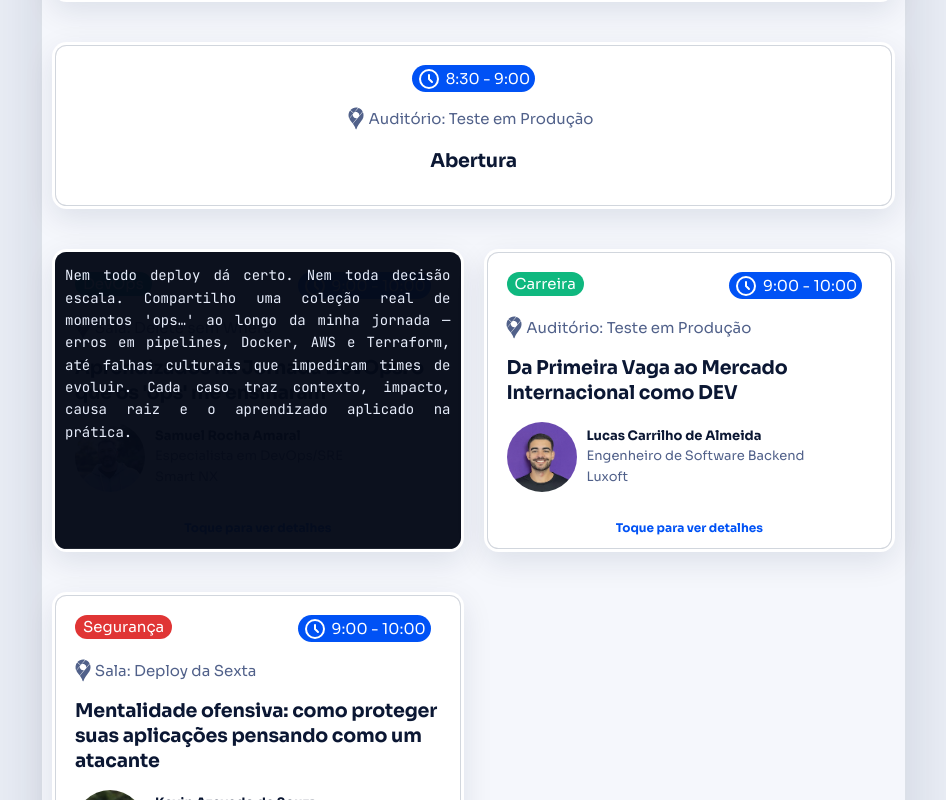
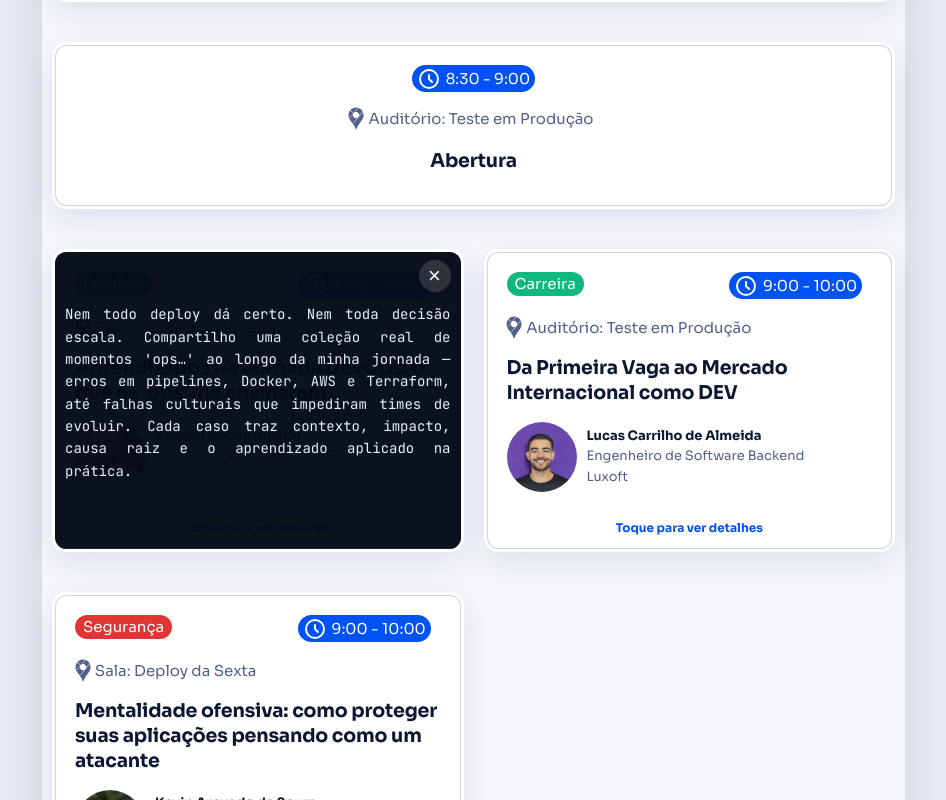
Before and after one commit to techhub-jf/techhub-site, a Vue app: page /conf in a window 1280 px wide. Both pictures are taken after a click on the element 416 px from the left and 3142 px from the top of the page. Shown: the part 2742-3542 px from the top of the page, without its empty margins (159-1105 px from the left). Built offline with nearby package versions, Linux system fonts and the light colour scheme.

Commit message:
update site

```diff
--- a/src/components/conf2026/Schedule.vue
+++ b/src/components/conf2026/Schedule.vue
@@ -42,6 +42,7 @@
     <div class="schedule-description">
       <p class="schedule-description-text">{{ description }}</p>
     </div>
+    <button v-if="expanded" class="schedule-close" @click.stop="expanded = false" aria-label="Fechar detalhes">×</button>
   </div>
 </template>
 
@@ -305,18 +306,45 @@ onUnmounted(unregister)
   white-space: pre-line
 }
 
-/* Hover só em dispositivos que realmente têm hover (desktop). */
-@media (hover: hover) {
+/* Hover só em dispositivos com mouse de verdade (evita hover "grudado" em touch). */
+@media (hover: hover) and (pointer: fine) {
   .schedule-card:hover .schedule-description {
     height: 101%;
     transform: translateY(-100%);
   }
 }
 
+/* Botão de fechar o overlay (mobile) — sempre acessível quando expandido. */
+.schedule-close {
+  position: absolute;
+  top: 8px;
+  right: 10px;
+  z-index: 3;
+  width: 32px;
+  height: 32px;
+  border: none;
+  border-radius: 50%;
+  background: rgba(255, 255, 255, 0.14);
+  color: #fff;
+  font-size: 22px;
+  line-height: 1;
+  cursor: pointer;
+  display: flex;
+  align-items: center;
+  justify-content: center;
+}
+
+.schedule-close:active,
+.schedule-close:hover {
+  background: rgba(255, 255, 255, 0.26);
+}
+
 /* No toque (mobile), a descrição abre ao tocar no card. */
 .schedule-card.is-expanded .schedule-description {
   height: 101%;
   transform: translateY(-100%);
+  /* espaço no topo pra primeira linha não ficar sob o botão de fechar */
+  padding-top: 44px;
 }
 
 .schedule-card {
```
Also changed, not shown: 1 other file (tests, documents, lock files or other folders).
